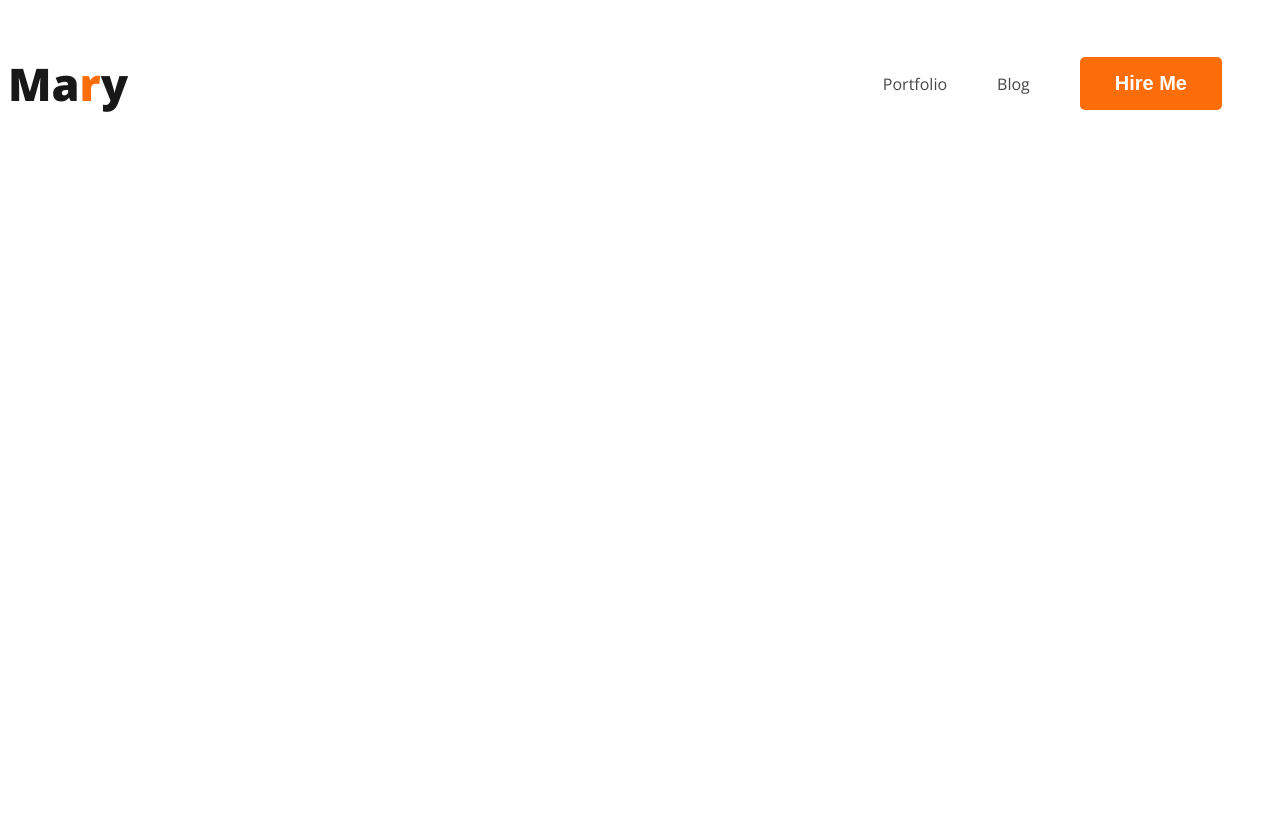
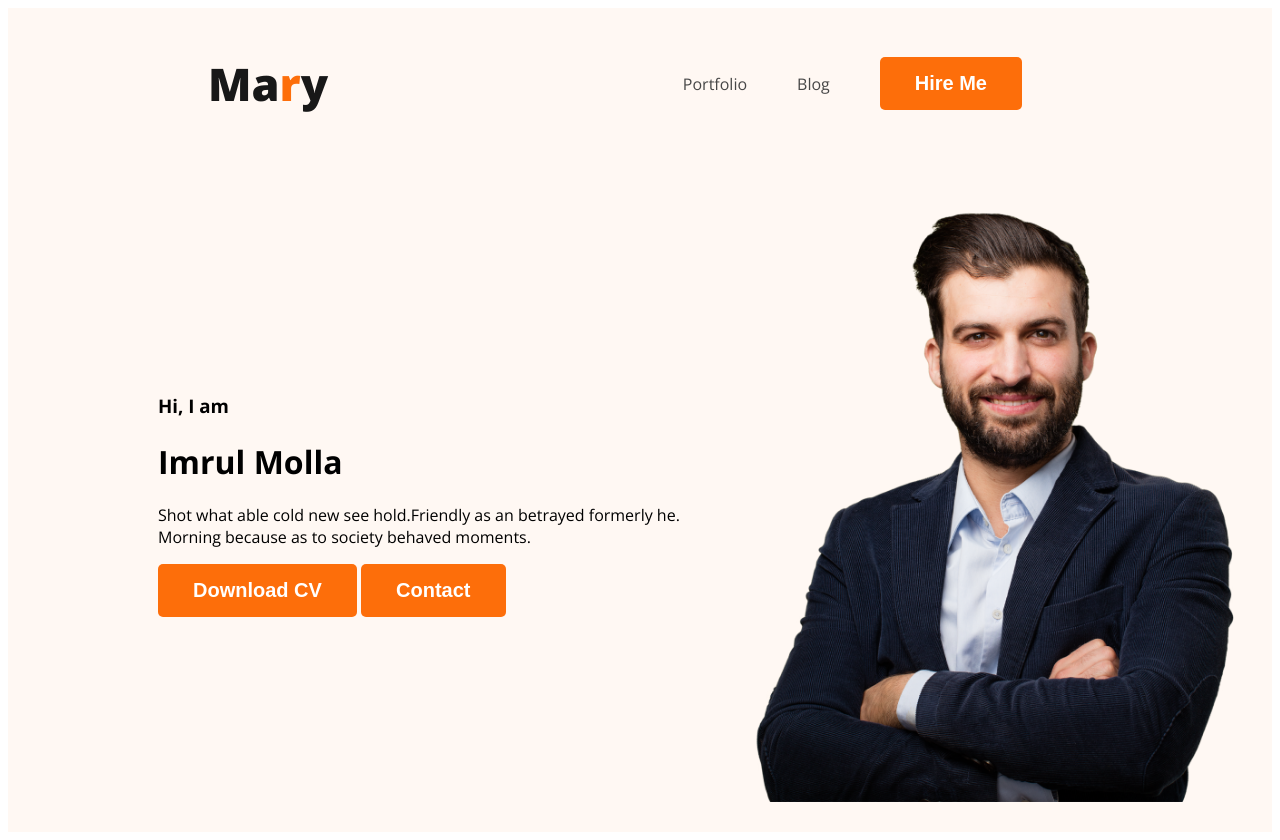
Before and after one commit to imrul099/developer-portfolio, a plain HTML site: page index.html in a window 1280 px wide. Before the commit the page ends 800 px from the top, so only its background shows below. Drawn offline with nearby package versions, Linux system fonts and the light colour scheme.

Commit message:
banner content added

```diff
--- a/index.html
+++ b/index.html
@@ -10,7 +10,7 @@
     <link rel="stylesheet" href="styles/portfolio.css">
 </head>
 <body>
-    <header>
+    <header class="header">
         <nav>
             <h3 class="nav-title">Ma<span class="text-primary">r</span>y</h3>
             <ul>
@@ -19,6 +19,16 @@
                 <li><button class="btn-primary">Hire Me</button></li>
             </ul>
         </nav>
+        <div class="banner">
+            <div class="banner-content">
+                <h3 class="banner-greeting">Hi, I am</h3>
+                <h1 class="banner-title">Imrul Molla</h1>
+                <p>Shot what able cold new see hold.Friendly as an betrayed formerly he. Morning because as to society behaved moments.</p>
+                <button class="btn-primary">Download CV</button>
+                <button class="btn-primary">Contact</button>
+            </div>
+            <img class="profile-pic" src="images/hardy.png" alt="">
+        </div>
     </header>
     <main>
 
--- a/styles/portfolio.css
+++ b/styles/portfolio.css
@@ -20,6 +20,7 @@ nav{
     display: flex;
     justify-content: space-between;
     align-items: center;
+    margin: 0 200px;
 }
 
 .nav-title{
@@ -31,6 +32,7 @@ font-weight: 800;
 nav > ul{
     display: flex;
     align-items: center;
+
 }
 
 nav li{
@@ -42,3 +44,16 @@ nav a{
     text-decoration: none;
     color: #474747;
 }
+
+/* header related styles */
+.header{
+    background-color: #FFF8F3;
+}
+.banner{
+   padding: 30px 30px 30px 150px;
+   display: flex;
+   align-items: center;
+}
+.banner .profile-pic{
+    width: 530px;
+}
```
Also changed, not shown: 1 other file.
